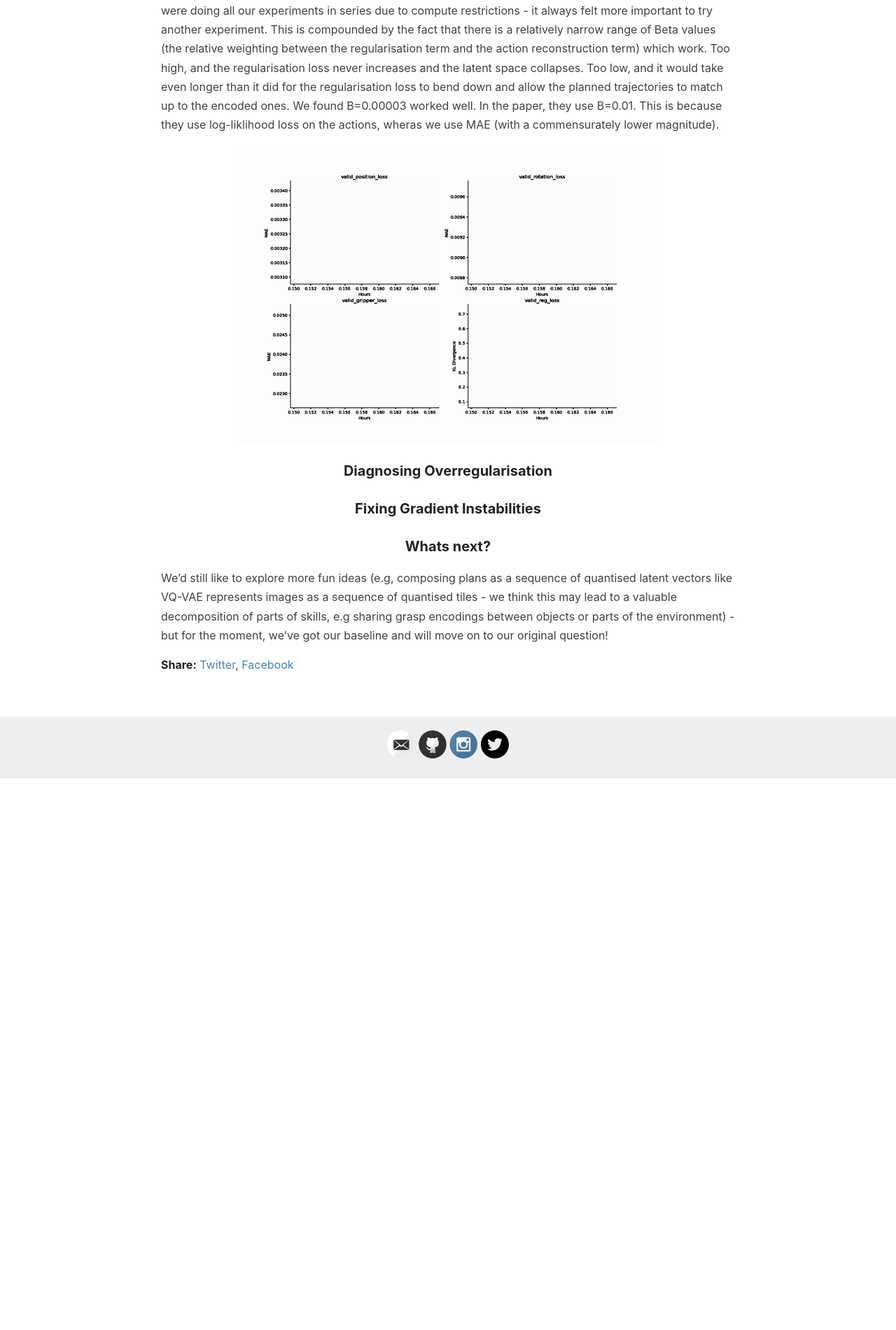
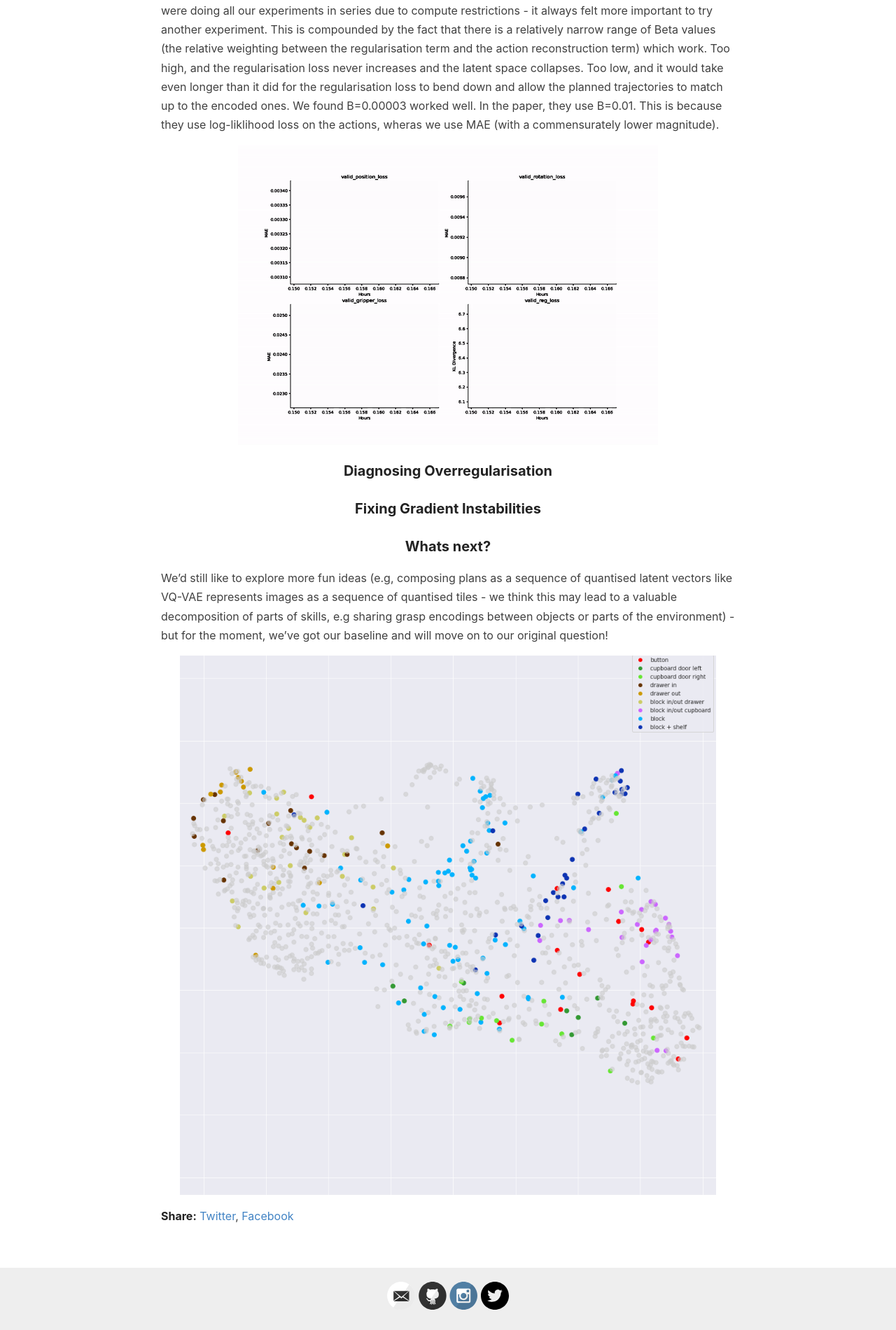
Before and after one commit to sholtodouglas/sholtodouglas.github.io, a Jekyll site: the page built from _posts/2021-01-29-Learning from Play.md, in a window 1280 px wide. Shown: the part 2776-4677 px from the top of the page at 70% size. Built offline with Jekyll 4.4.1, drawn with Linux system fonts in a browser that asks for light colours; before the commit the page ends 3889 px from its top, so only the background shows below that.

Commit message:
Update 2021-01-29-Learning from Play.md

```diff
--- a/_posts/2021-01-29-Learning from Play.md
+++ b/_posts/2021-01-29-Learning from Play.md
@@ -58,3 +58,6 @@ This one is a little obvious in retrospect. Train longer! We used Colab TPUs for
 
 
 We'd still like to explore more fun ideas (e.g, composing plans as a sequence of quantised latent vectors like VQ-VAE represents images as a sequence of quantised tiles - we think this may lead to a valuable decomposition of parts of skills, e.g sharing grasp encodings between objects or parts of the environment) - but for the moment, we've got our baseline and will move on to our original question!
+
+
+![alt-text-1](https://sholtodouglas.github.io/images/play/behaviour_space.png "Quelle separation")
```
